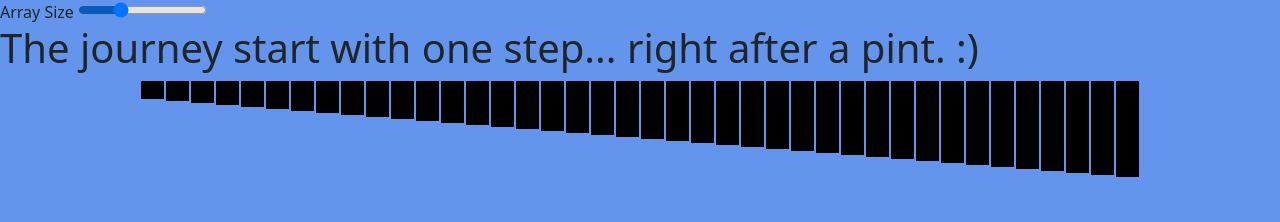
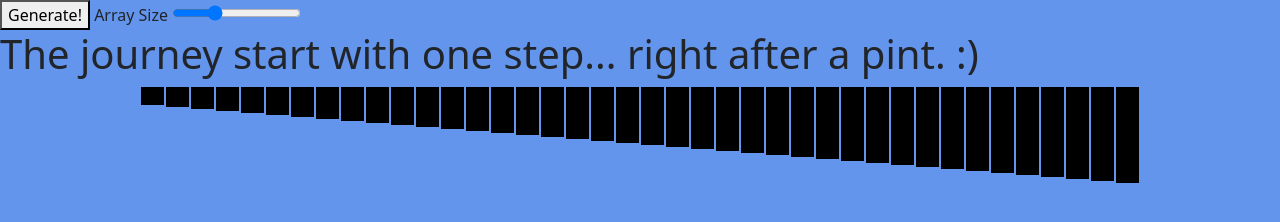
Before and after one commit to ryan-spencer1220/sorting-algorithm-visualizer, a website built with webpack: page src/index.html in a window 1280 px wide. Built offline with nearby package versions, Linux system fonts and the light colour scheme.

Commit message:
index,js updates.
Co-authored-by: Will Greenberg <mud2009@users.noreply.github.com>
Co-authored-by: Timedog <Cruduper@users.noreply.github.com>

```diff
--- a/src/index.html
+++ b/src/index.html
@@ -6,6 +6,7 @@
   </head>
 <body>
     <div class="slidecontainer">
+      <Button id="generate">Generate!</Button>
       <label for="array-range">Array Size</label>
       <input type="range" min="5" max="150" value="50" class="slider" id="array-range">
     </div>
```
